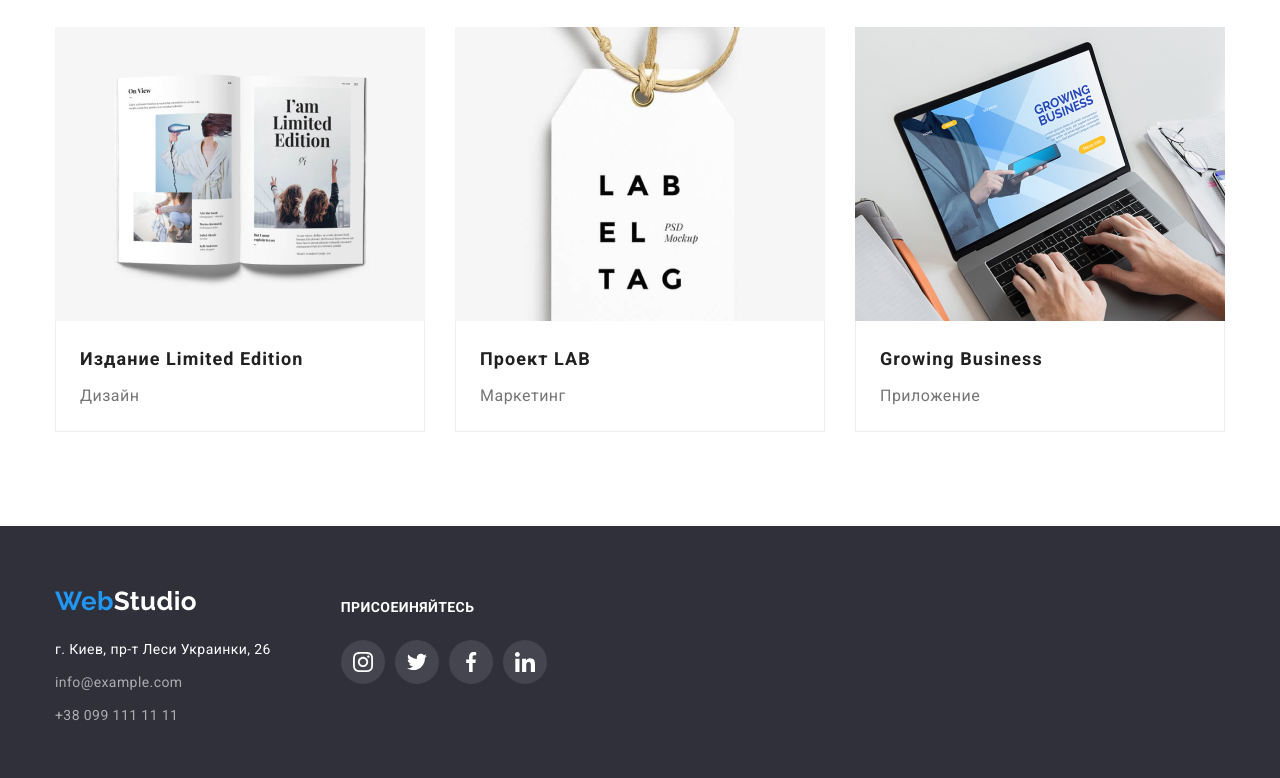
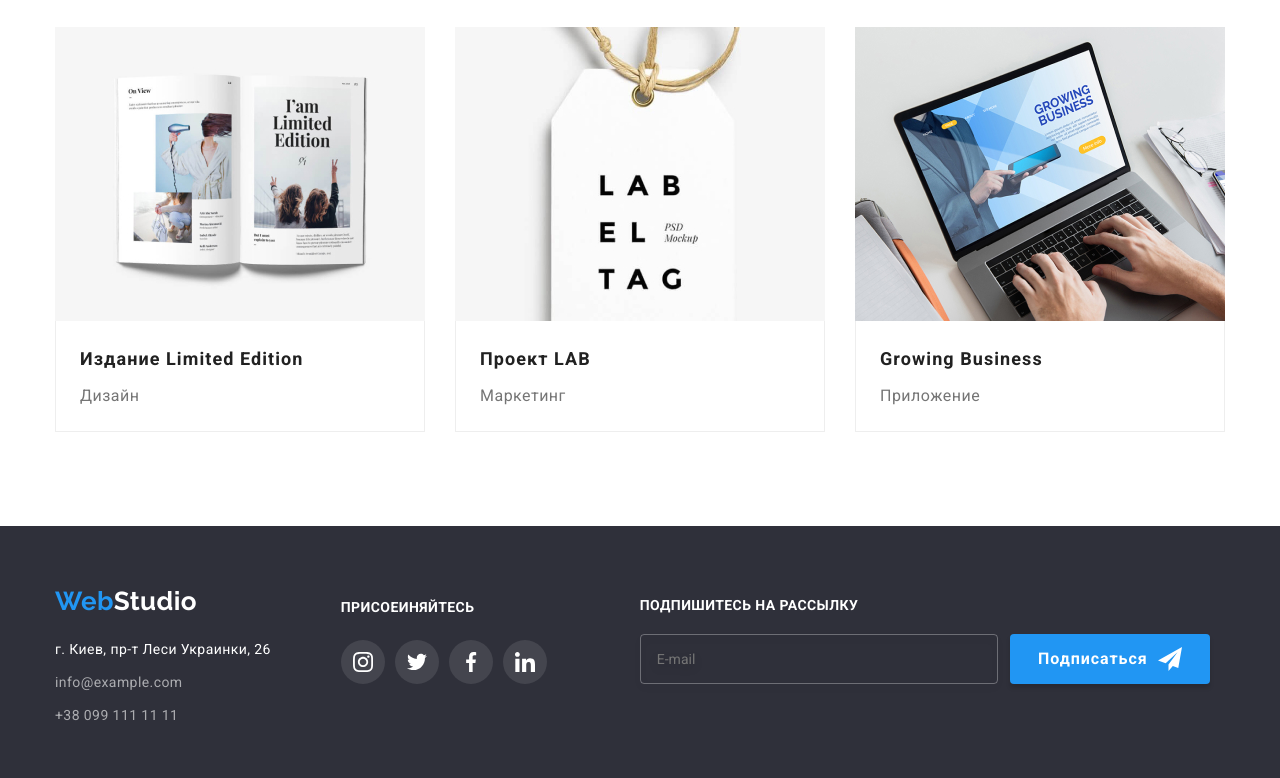
Before and after one commit to smirnypavel/goit-markup-hw-06, a plain HTML site: page portfolio.html in a window 1280 px wide. Shown: the part 1150-1928 px from the top of the page. Drawn offline with nearby package versions, Linux system fonts and the light colour scheme.

Commit message:
Update portfolio.html

```diff
--- a/portfolio.html
+++ b/portfolio.html
@@ -215,6 +215,18 @@
                         </li>
                     </ul>
                 </div>
+                <div class="subscribe-box">
+                    <p class="subscribe-title">Подпишитесь на рассылку</p>
+                    <form action="#" class="subscribe-form">
+                        <input type="email" name="subsribe" placeholder="E-mail" class="subscibe-input">
+                        <button type="submit" class="subscribe-btn">Подписаться
+                            <svg class="subscribe-icon">
+                                <use href="./images/icon/icon-defs.svg#icon-send"></use>
+                            </svg>
+                        </button>
+                    </form>
+                </div>
+
             </div>
         </div>
     </footer>
```
Lines whose indentation alone changed are shown as unchanged.
